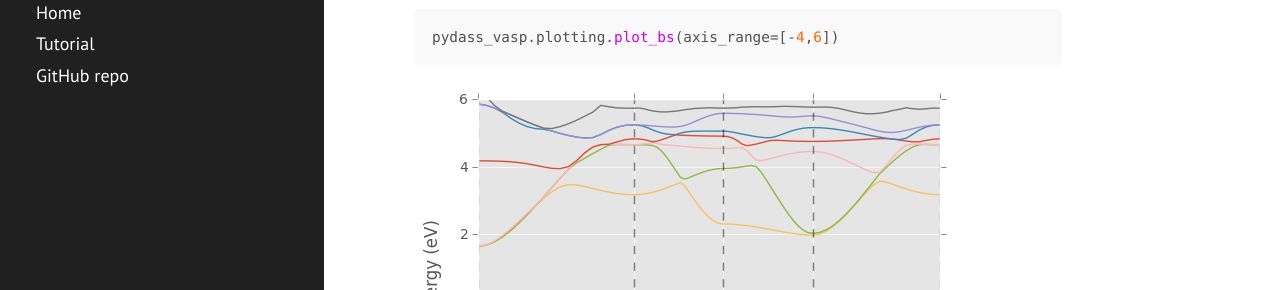
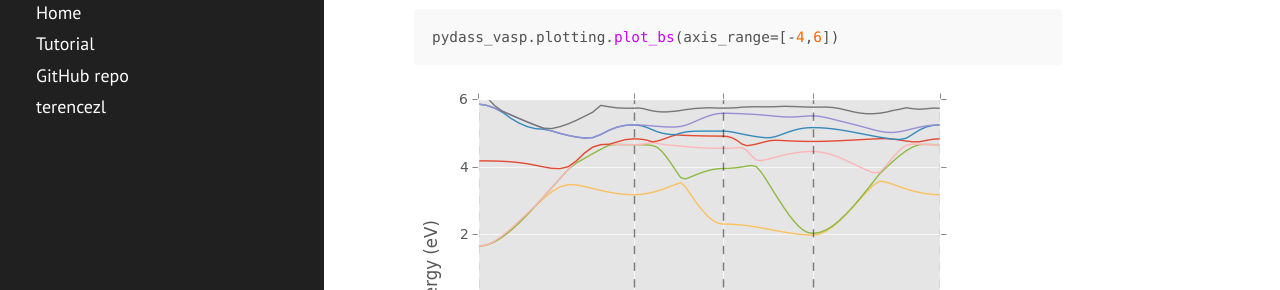
Before and after one commit to terencezl/pydass_vasp, a Jekyll site: the page built from index.md, in a window 1280 px wide. Shown: the part 218-508 px from the top of the page. Built offline with Jekyll 4.4.1, drawn with Linux system fonts in a browser that asks for light colours; Markdown is read by kramdown in place of the engine named in the settings.

Commit message:
sidebar.

```diff
--- a/_includes/sidebar.html
+++ b/_includes/sidebar.html
@@ -27,6 +27,7 @@
       {% endfor %}
 
       <a class="sidebar-nav-item" href="{{ site.github.repo }}">GitHub repo</a>
+      <a class="sidebar-nav-item" href="{{ site.author.url}}">terencezl</a>
     </nav>
 
   </div>
```
